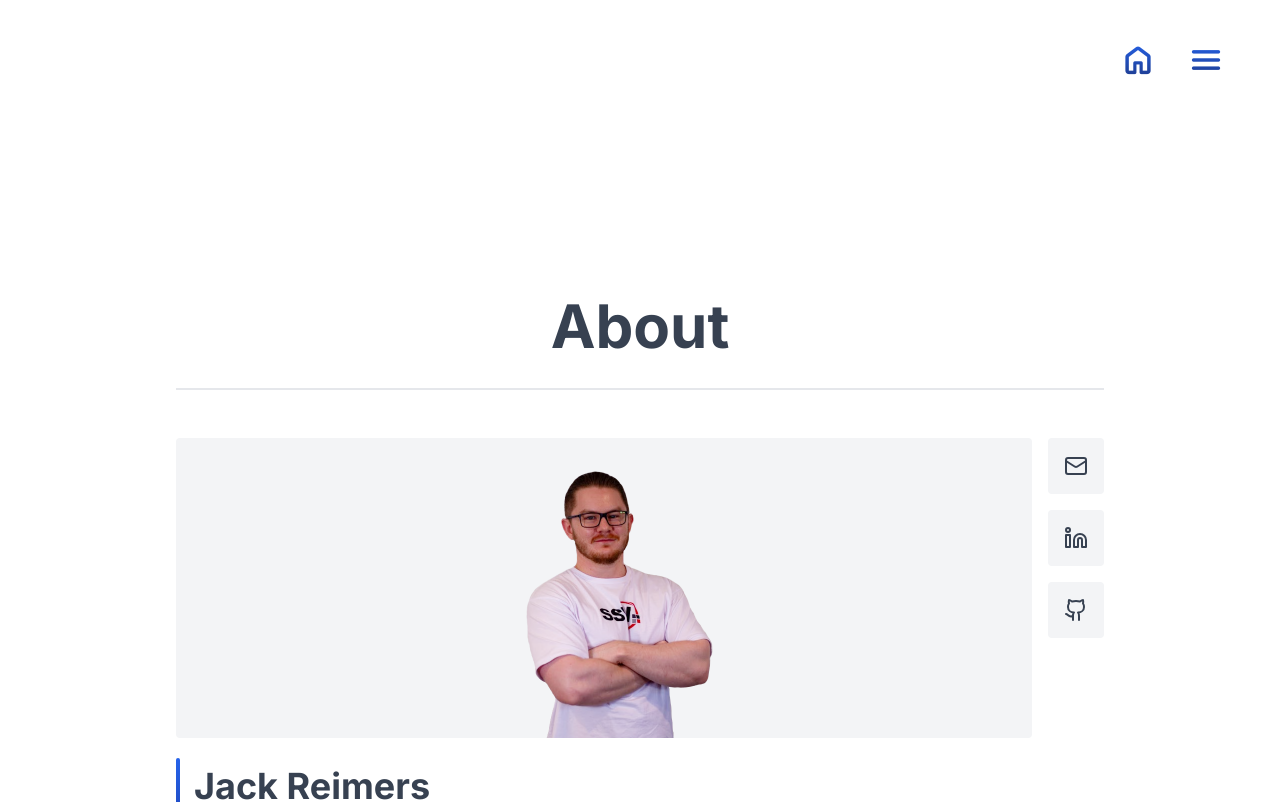
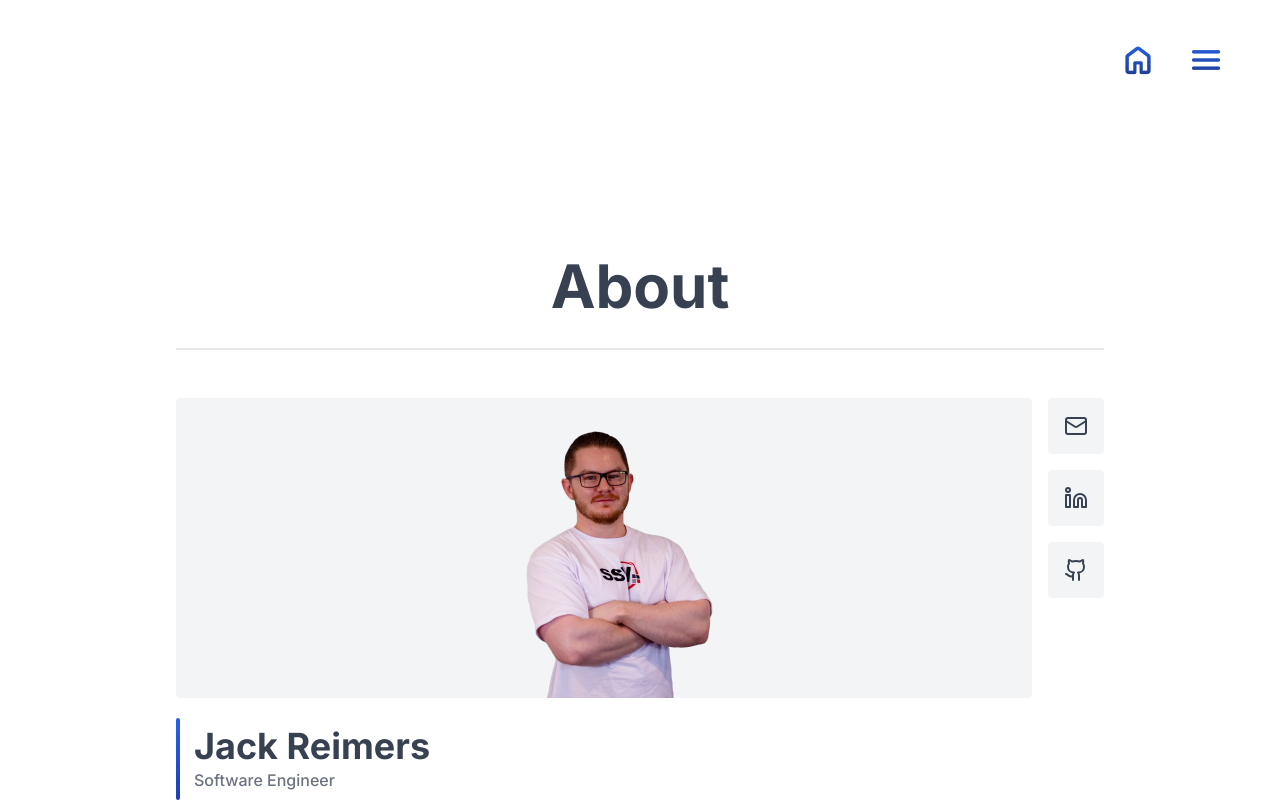
Before and after one commit to jackreimers/Blog, a SvelteKit app: page /about in a window 1280 px wide. Shown: the top 802 px of the page. Built offline with nearby package versions, Linux system fonts and the light colour scheme.

Commit message:
Minor layout tweaks

```diff
--- a/src/lib/components/layout/header.svelte
+++ b/src/lib/components/layout/header.svelte
@@ -72,7 +72,7 @@
 	</div>
 </header>
 
-<div class="h-36 lg:h-64" />
+<div class="h-28 sm:h-32 md:h-36 lg:h-64" />
 
 <div
 	class:w-0={!open}
--- a/src/routes/about/+page.svelte
+++ b/src/routes/about/+page.svelte
@@ -13,10 +13,7 @@
 </svelte:head>
 
 <PageHeader>
-	<div class="flex flex-col gap-2.5 text-center sm:gap-3.5">
-		<p class="mb-0.5 text-sm leading-none sm:text-base">&nbsp;</p>
-		<h1 class="text-3xl font-bold sm:text-5xl lg:text-6xl">About</h1>
-	</div>
+	<h1 class="text-center text-3xl font-bold sm:text-5xl lg:text-6xl">About</h1>
 </PageHeader>
 
 <div class="mb-5 flex gap-3 sm:gap-4">
--- a/src/routes/blog/+page.svelte
+++ b/src/routes/blog/+page.svelte
@@ -11,10 +11,7 @@
 </svelte:head>
 
 <PageHeader>
-	<div class="flex flex-col gap-2.5 text-center sm:gap-3.5">
-		<p class="mb-0.5 text-sm leading-none sm:text-base">{data.posts.length} Posts</p>
-		<h1 class="text-3xl font-bold sm:text-5xl lg:text-6xl">Blog Posts</h1>
-	</div>
+	<h1 class="text-center text-3xl font-bold sm:text-5xl lg:text-6xl">Blog Posts</h1>
 </PageHeader>
 
 <div class="grid gap-5">
--- a/src/routes/projects/+page.svelte
+++ b/src/routes/projects/+page.svelte
@@ -8,10 +8,7 @@
 </svelte:head>
 
 <PageHeader>
-	<div class="flex flex-col gap-2.5 text-center sm:gap-3.5">
-		<p class="mb-0.5 text-sm leading-none sm:text-base">&nbsp;</p>
-		<h1 class="text-3xl font-bold sm:text-5xl lg:text-6xl">Projects</h1>
-	</div>
+	<h1 class="text-center text-3xl font-bold sm:text-5xl lg:text-6xl">Projects</h1>
 </PageHeader>
 
 <p>This page is still under construction.</p>
```
